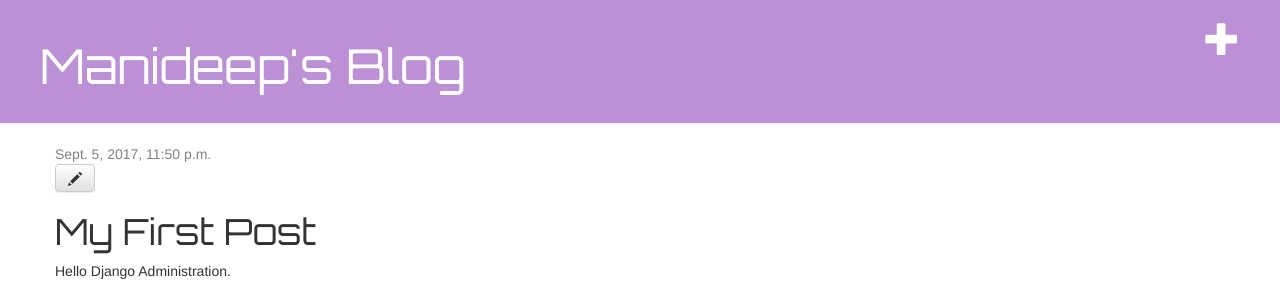
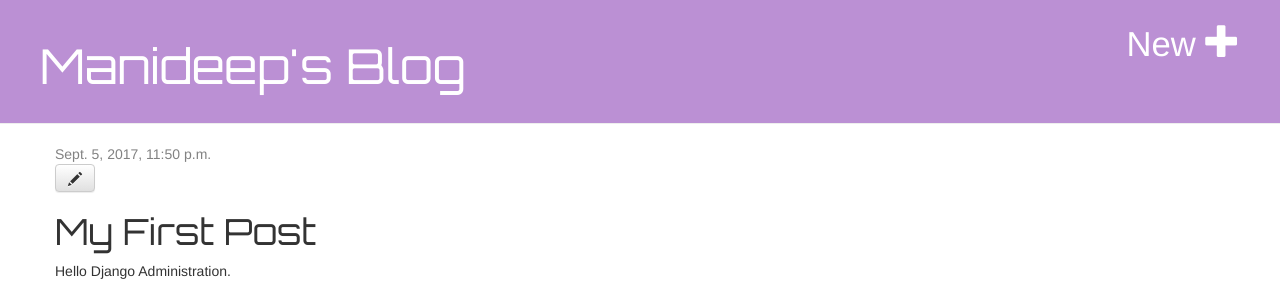
Before and after one commit to mdondeti/my-first-blog, a Django app: page /post/1/ in a window 1280 px wide. Shown: the top 300 px of the page. Run offline with Django 3.2, Linux system fonts and the light colour scheme; a user stored in the database is signed in; data comes from the database, SQL or seed files in the repository; some libraries are stand-ins or nearby versions.

Commit message:
Few HTML changes.

```diff
--- a/blog1/templates/blog1/base.html
+++ b/blog1/templates/blog1/base.html
@@ -10,7 +10,7 @@
     <body>
         <div class="page-header">
 {% if user.is_authenticated %}
-<a href="{% url 'post_new' %}" class="top-menu"><span class="glyphicon glyphicon-plus"></span></a>
+<a href="{% url 'post_new' %}" class="top-menu">New <span class="glyphicon glyphicon-plus"></span></a>
 {% endif %}
         <h1><a href="/">Manideep's Blog</a></h1>
     </div>
```
